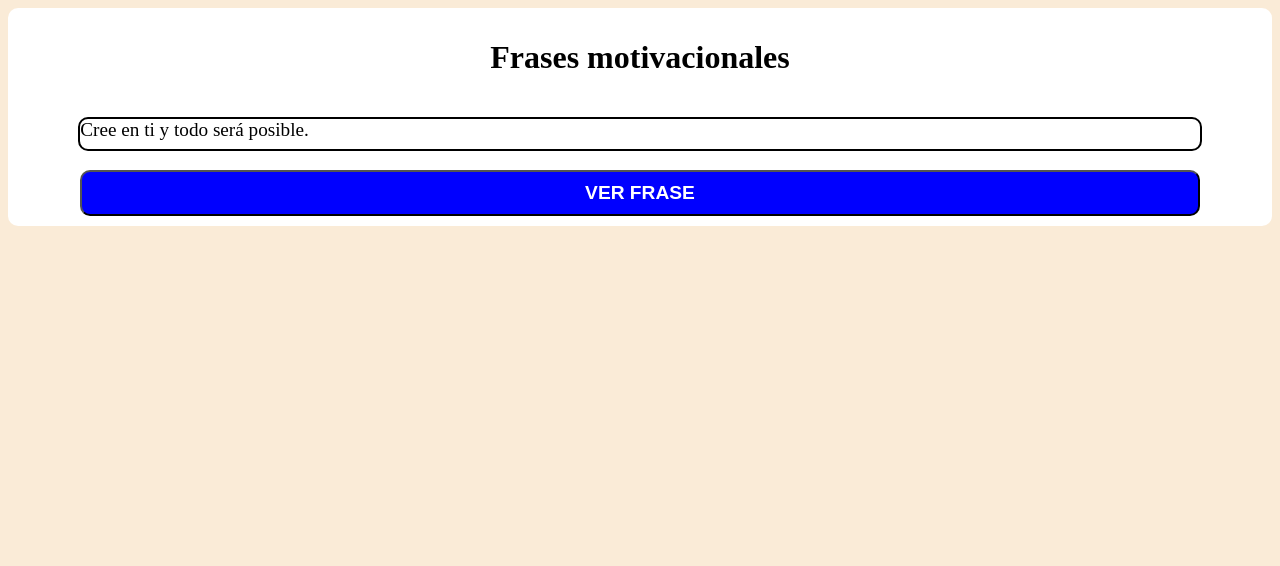
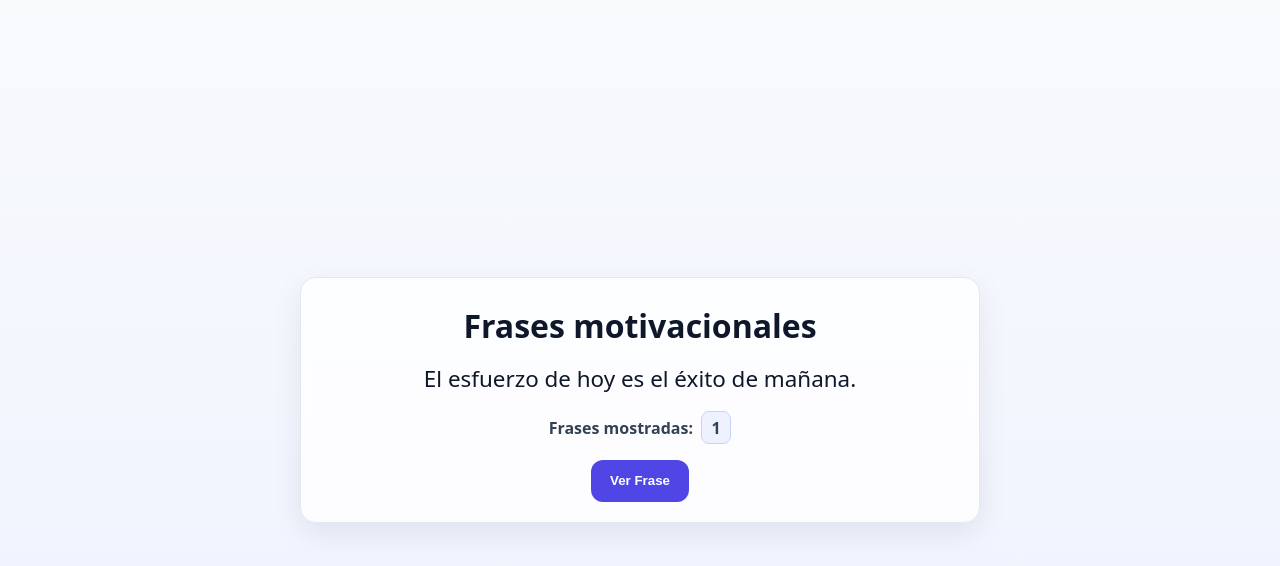
Before and after one commit to Slowre/Taller-Colaborativo-con-GitHub, a plain HTML site: page index.html in a window 1280 px wide. Drawn offline with Linux system fonts and the light colour scheme.

Commit message:
Mejora e inclusión de un contador

```diff
--- a/app.js
+++ b/app.js
@@ -1,27 +1,72 @@
-const FRASES = ["Cree en ti y todo será posible.",
+// Arreglo de frases
+const FRASES = [
+  "Cree en ti y todo será posible.",
   "Cada día es una nueva oportunidad.",
   "El esfuerzo de hoy es el éxito de mañana.",
   "No te detengas hasta estar orgulloso.",
-  "Los grandes cambios empiezan con pequeños pasos."];
+  "Los grandes cambios empiezan con pequeños pasos."
+];
 
+// Referencias (IDs)
 const fraseDiv = document.getElementById('frase');
 const button = document.getElementById('cambiar-frase');
+const contadorEl = document.getElementById('contador');
 
-fraseDiv.innerText = FRASES[0];
+// Estado del contador
+let contador = 0;
+function actualizarContador() {
+  contadorEl.textContent = String(contador);
+}
 
-const obtenerFraseAleatoria = (fraseActual) => {
-  const frasesDisponibles = FRASES.filter((frase) => frase !== fraseActual);
+// Lógica de frases sin repetir consecutiva
+let ultimoIndice = -1;
 
-  return frasesDisponibles[
-    Math.floor(Math.random() * frasesDisponibles.length)
-  ];
-};
+function indiceAleatorioDistinto(de) {
+  if (!Array.isArray(FRASES) || FRASES.length === 0) return -1;
+  if (FRASES.length === 1) return 0;
+  let i;
+  do {
+    i = Math.floor(Math.random() * FRASES.length);
+  } while (i === de);
+  return i;
+}
 
-const cambiarFrase = () => {
-  const nuevaFrase = obtenerFraseAleatoria(fraseDiv.innerText);
-  fraseDiv.innerText = nuevaFrase;
-};
+function mostrarFrase(idx) {
+  if (idx < 0) {
+    fraseDiv.textContent = 'Ups, no hay frases disponibles ahora mismo.';
+    return false;
+  }
+  ultimoIndice = idx;
+  fraseDiv.textContent = FRASES[idx];
+  return true;
+}
 
+// Eventos
+function cambiarFrase() {
+  const nuevo = indiceAleatorioDistinto(ultimoIndice);
+  if (mostrarFrase(nuevo)) {
+    contador += 1;
+    actualizarContador();
+  }
+}
+
+// Mostrar primera frase y contarla
+document.addEventListener('DOMContentLoaded', () => {
+  const inicial = indiceAleatorioDistinto(-1);
+  if (mostrarFrase(inicial)) {
+    contador = 1;       // cuenta la primera mostrada
+    actualizarContador();
+  } else {
+    contador = 0;
+    actualizarContador();
+  }
+});
+
+// Click y accesibilidad por teclado
 button.addEventListener('click', cambiarFrase);
-
-console.log(FRASES);
+button.addEventListener('keydown', (e) => {
+  if (e.key === 'Enter' || e.key === ' ') {
+    e.preventDefault();
+    cambiarFrase();
+  }
+});
--- a/index.html
+++ b/index.html
@@ -9,14 +9,23 @@
 </head>
 
 <body>
-    <main>
-        <div class="container">
+    <main class="site-main">
+        <div class="container card" role="region" aria-labelledby="titulo">
+            <h1 id="titulo">Frases motivacionales</h1>
 
-            <h1>Frases motivacionales</h1>
-            <p id="frase"></p>
-            <button id="cambiar-frase">VER FRASE</button>
+            <p id="frase" class="phrase" aria-live="polite">
+                Presiona el botón para ver una frase…
+            </p>
 
+            <!-- Contador -->
+            <div class="counter" aria-live="polite" aria-atomic="true">
+                <span>Frases mostradas:</span>
+                <span id="contador" class="counter-number">0</span>
+            </div>
 
+            <button id="cambiar-frase" class="btn" type="button" aria-label="Mostrar una frase aleatoria">
+                Ver Frase
+            </button>
         </div>
     </main>
 
--- a/styles.css
+++ b/styles.css
@@ -1,36 +1,81 @@
+/* Reset básico */
+*,
+*::before,
+*::after { box-sizing: border-box; }
+html, body { margin: 0; padding: 0; }
+
 body {
-    background-color: antiquewhite;
+    font-family: system-ui, -apple-system, Segoe UI, Roboto, Helvetica, Arial, "Apple Color Emoji", "Segoe UI Emoji";
+    line-height: 1.5;
+    color: #0f172a;
+    background: linear-gradient(180deg, #f8fafc, #eef2ff);
+    min-height: 100dvh;
+    display: grid;
+    grid-template-rows: 1fr auto;
 }
 
-main {
-     & .container {
+.site-main { display: grid; place-items: center; padding: 1rem; }
+.container { width: min(680px, 100%); }
 
-        background-color: white;
-        padding: 10px;
-        border-radius: 10px;
-        display: flex;
-        flex-direction: column;
-        align-items: center;
-        justify-content: center;
+/* Tarjeta */
+.card {
+    display: grid;
+    justify-items: center;
+    background: #ffffffcc;
+    backdrop-filter: blur(6px);
+    border: 1px solid #e2e8f0;
+    border-radius: 16px;
+    padding: 1.25rem;
+    box-shadow: 0 10px 30px rgba(2, 6, 23, 0.08);
+    text-align: center;
+}
 
+h1 { margin: 0.25rem 0 0.75rem; font-size: clamp(1.3rem, 2.5vw + 0.6rem, 2rem); }
+.phrase { margin: 0 0 1rem; font-size: clamp(1.05rem, 1.5vw + 0.6rem, 1.4rem); }
 
-        #frase {
-            min-height: 30px;
-            border: 2px solid black;
-            border-radius: 10px;
-            width: 90%;
-            font-size: larger;
-        }
+/* Contador */
+.counter {
+    display: flex;
+    align-items: center;
+    gap: .5rem;
+    justify-content: center;
+    font-weight: 600;
+    color: #334155;
+    margin-bottom: 1rem;
+}
+.counter-number {
+    font-variant-numeric: tabular-nums;
+    min-width: 2ch;
+    text-align: right;
+    padding: .2rem .6rem;
+    border-radius: 8px;
+    background: #eef2ff;
+    border: 1px solid #c7d2fe;
+}
 
-        & button {
-            background-color: blue;
-            color: white;
-            font-weight: bold;
-            font-size: larger;
-            border-radius: 10px;
-            padding: 10px;
-            width: 90%;
-        }
+/* Botón */
+.btn {
+    display: block;
+    margin: 0 auto;
+    padding: 0.8rem 1.1rem;
+    border-radius: 12px;
+    border: 1px solid transparent;
+    background: #4f46e5;
+    color: #fff;
+    font-weight: 600;
+    cursor: pointer;
+    transition: transform 120ms ease, box-shadow 120ms ease, background 120ms ease;
+}
+.btn:hover {
+    transform: translateY(-1px);
+    box-shadow: 0 6px 18px rgba(79, 70, 229, 0.25);
+    background: #4338ca;
+}
+.btn:active { transform: translateY(0); }
+.btn:focus-visible { outline: 3px solid #a5b4fc; outline-offset: 2px; }
 
-    }
+/* Responsive */
+@media (max-width: 380px) {
+    .card { border-radius: 12px; padding: 1rem; }
+    .btn { width: 100%; }
 }
```
